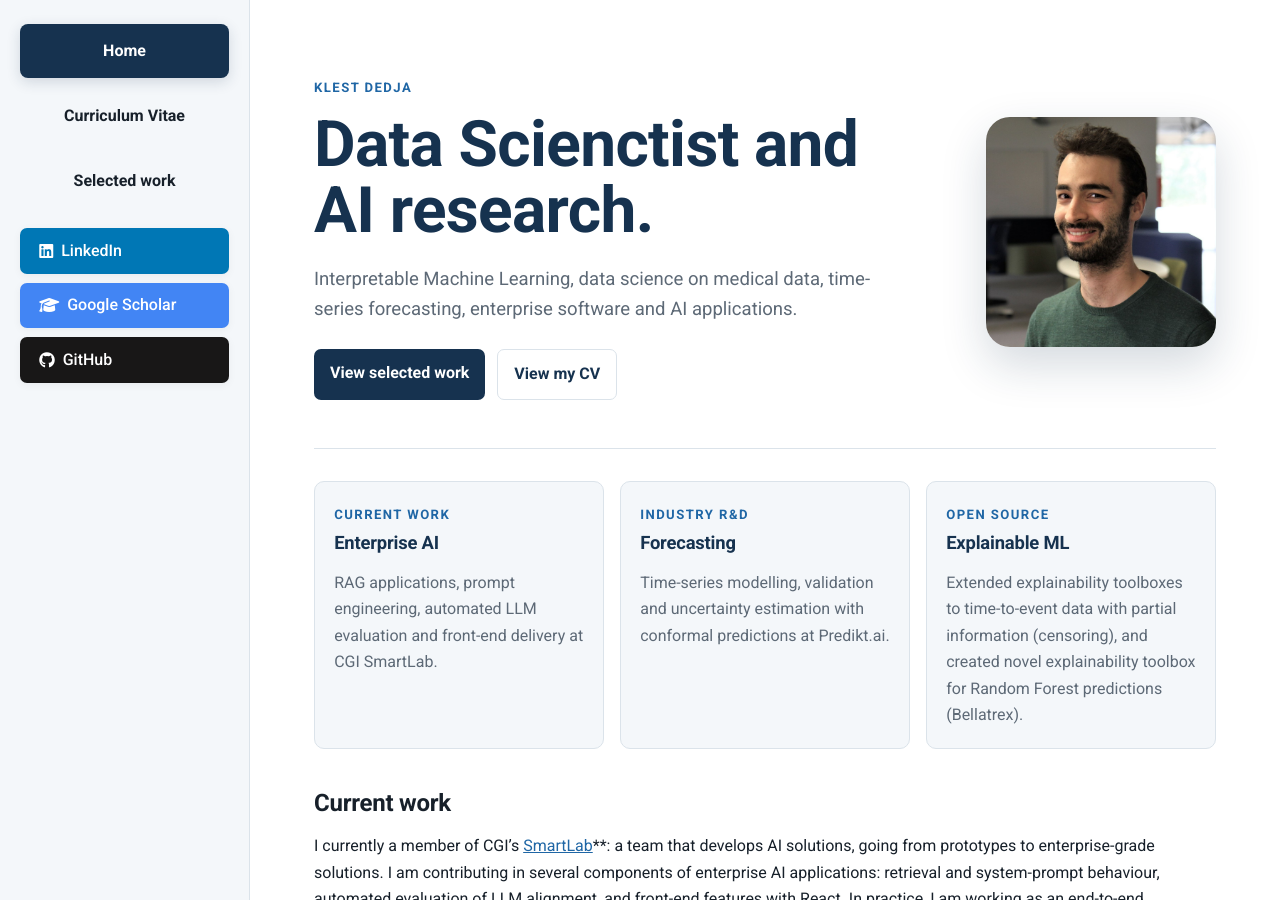
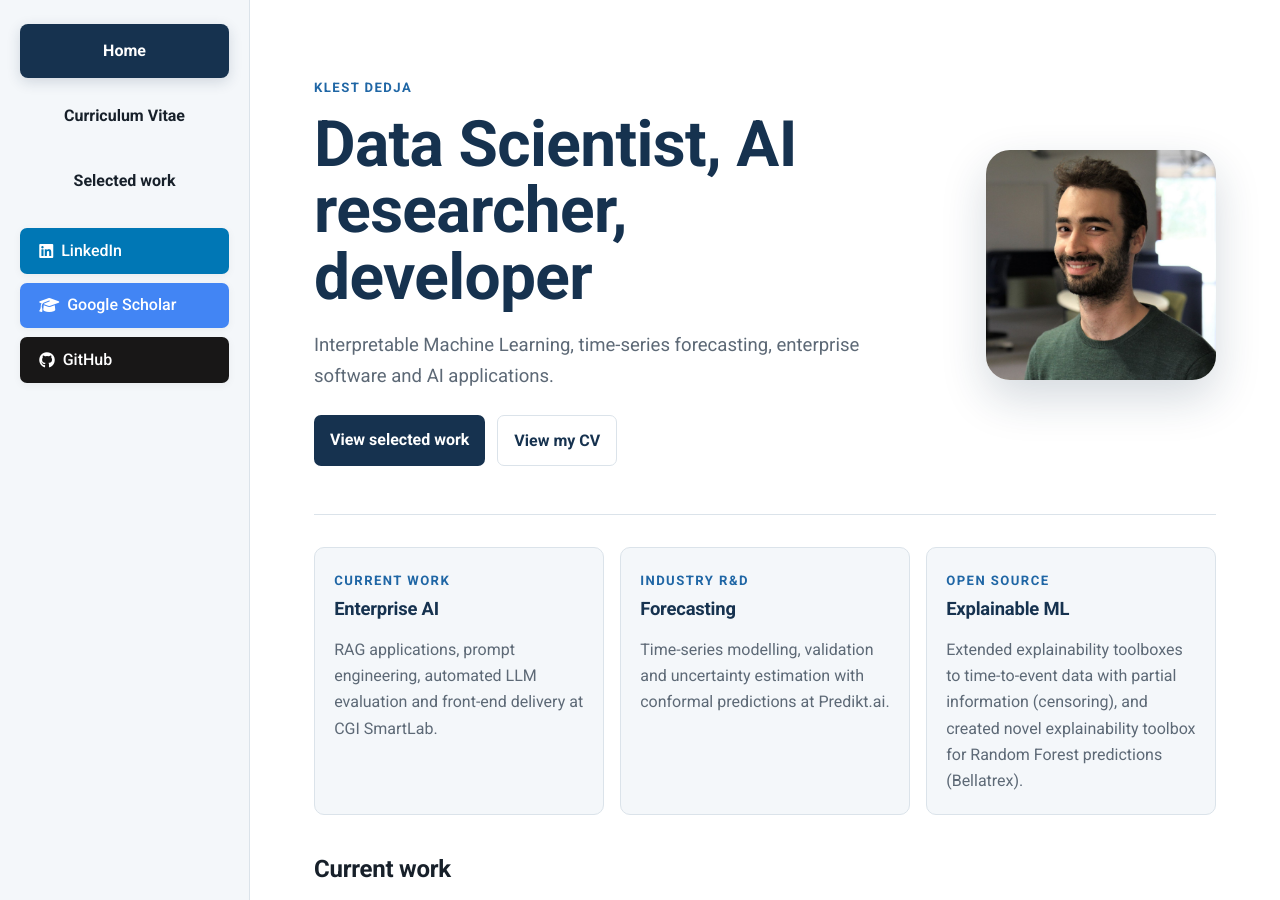
Before and after one commit to KlestDedja/klestdedja.github.io, a Jekyll site: the page built from index.md, in a window 1280 px wide and 900 px high. Built offline with Jekyll 4.4.1, drawn with Linux system fonts in a browser that asks for light colours.

Commit message:
punchier titile, fixed typo

```diff
--- a/index.md
+++ b/index.md
@@ -7,8 +7,8 @@ description: "Data scientist with a background in mathematics and AI research, w
 <section class="hero">
   <div class="hero-copy">
     <p class="eyebrow">Klest Dedja</p>
-    <h1>Data Scienctist and AI research.</h1>
-    <p class="lead">Interpretable Machine Learning, data science on medical data, time-series forecasting, enterprise software and AI applications.</p>
+    <h1>Data Scientist, AI researcher, developer</h1>
+    <p class="lead">Interpretable Machine Learning, time-series forecasting, enterprise software and AI applications.</p>
     <div class="hero-actions">
       <a class="button primary" href="/repositories">View selected work</a>
       <a class="button secondary" href="/cv">View my CV</a>
```
